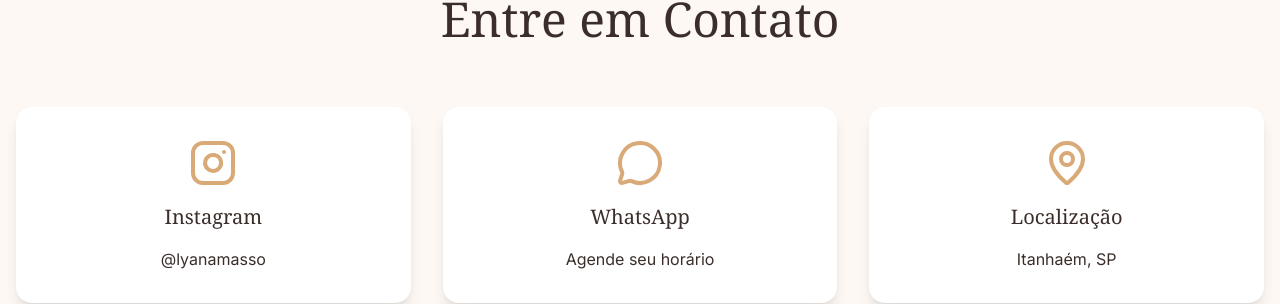
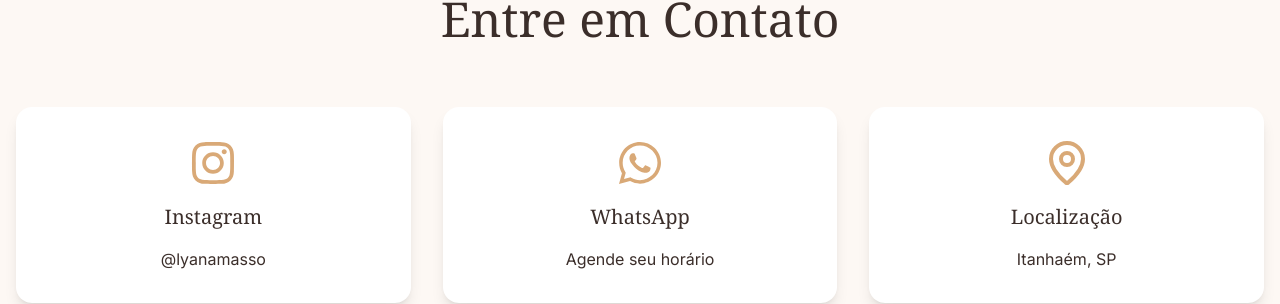
Before and after one commit to ericdepaula/lyana-ribeiro, a React (Vite) app: page / in a window 1280 px wide. Shown: the part 4525-4829 px from the top of the page. Built offline with nearby package versions, Linux system fonts and the light colour scheme.

Commit message:
replace lucide-react icons with react-icons in Contact, Hero, and Navbar components

```diff
--- a/src/components/Contact.tsx
+++ b/src/components/Contact.tsx
@@ -1,5 +1,6 @@
 import { motion } from 'framer-motion';
-import { Instagram, MessageCircle, MapPin } from 'lucide-react';
+import { FaInstagram, FaWhatsapp} from 'react-icons/fa';
+import { LuMapPin} from 'react-icons/lu';
 
 const Contact = () => {
   return (
@@ -26,7 +27,7 @@ const Contact = () => {
             rel="noopener noreferrer"
             className="flex flex-col items-center gap-4 p-8 bg-white rounded-2xl shadow-lg hover:shadow-xl transition-shadow duration-300"
           >
-            <Instagram size={48} className="text-[#D9A977]" />
+            <FaInstagram size={48} className="text-[#D9A977]" />
             <h3 className="text-xl font-serif text-[#3B2E2A]">Instagram</h3>
             <p className="text-[#3B2E2A]">@lyanamasso</p>
           </motion.a>
@@ -41,22 +42,25 @@ const Contact = () => {
             rel="noopener noreferrer"
             className="flex flex-col items-center gap-4 p-8 bg-white rounded-2xl shadow-lg hover:shadow-xl transition-shadow duration-300"
           >
-            <MessageCircle size={48} className="text-[#D9A977]" />
+            <FaWhatsapp size={48} className="text-[#D9A977]" />
             <h3 className="text-xl font-serif text-[#3B2E2A]">WhatsApp</h3>
             <p className="text-[#3B2E2A]">Agende seu horário</p>
           </motion.a>
 
-          <motion.div
+          <motion.a
             initial={{ opacity: 0, y: 30 }}
             whileInView={{ opacity: 1, y: 0 }}
             viewport={{ once: true }}
             transition={{ duration: 0.6, delay: 0.2 }}
+            href="https://maps.app.goo.gl/ZeegX4BPXn2NMHFN8"
+            target="_blank"
+            rel="noopener noreferrer"
             className="flex flex-col items-center gap-4 p-8 bg-white rounded-2xl shadow-lg"
           >
-            <MapPin size={48} className="text-[#D9A977]" />
+            <LuMapPin size={48} className="text-[#D9A977]" />
             <h3 className="text-xl font-serif text-[#3B2E2A]">Localização</h3>
             <p className="text-[#3B2E2A]">Itanhaém, SP</p>
-          </motion.div>
+          </motion.a>
         </div>
 
         <motion.div
```
